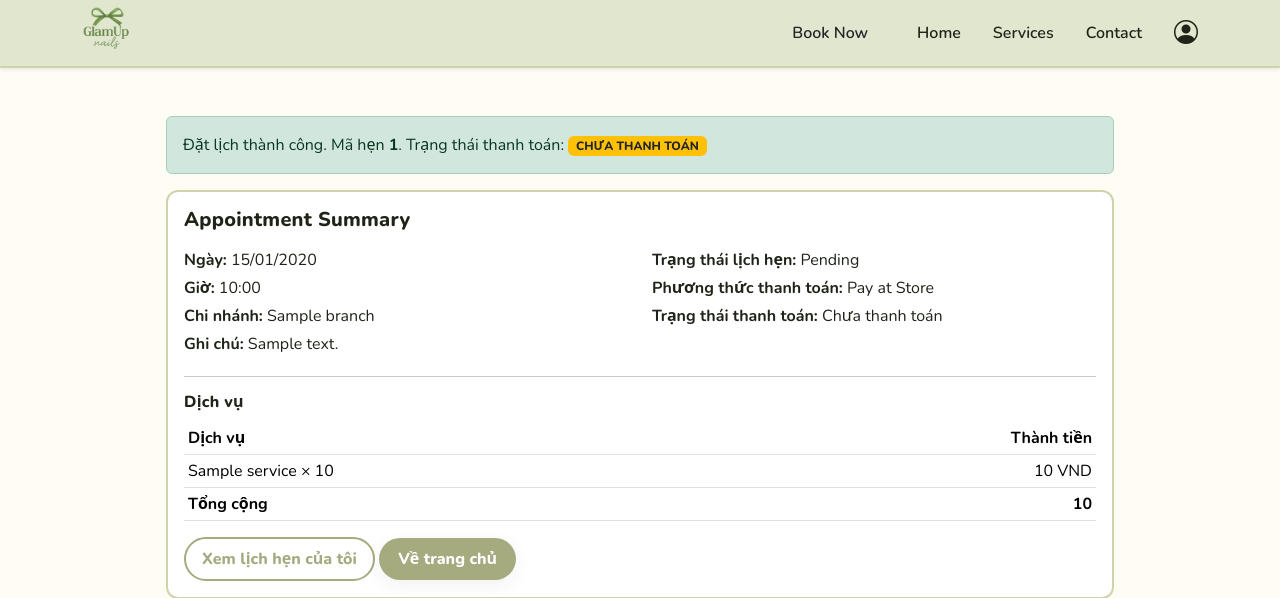
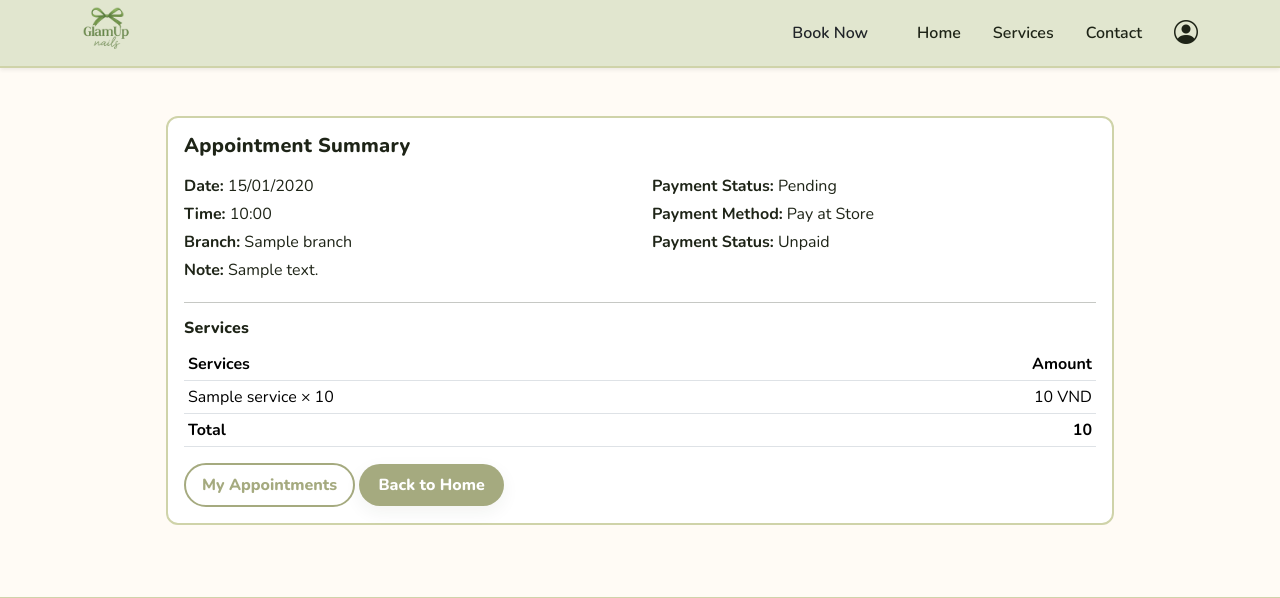
Before and after one commit to thniea/glamsup, a Django app: page /order-result/1/ in a window 1280 px wide. Shown: the top 598 px of the page. Run offline with Django 5.2, Linux system fonts and the light colour scheme; a user stored in the database is signed in; tables that the repository leaves empty hold one stand-in row (values such as "Sample post").

Commit message:
chỉnh thông báo bị lặp+ chỉnh thành tiếng anh

```diff
--- a/main/templates/customer/booking_sucess.html
+++ b/main/templates/customer/booking_sucess.html
@@ -2,7 +2,7 @@
 {% load static humanize %}
 
 
-{% block title %}Xác nhận đặt lịch · Glamup Nails{% endblock %}
+{% block title %}Appointment Confirmation · Glamup Nails{% endblock %}
 
 {% block head_extra %}
 <style>
@@ -11,45 +11,39 @@
   .badge-pay{font-weight:900}
 </style>
 {% endblock %}
-
+{% block messages %}{% endblock %}
 {% block content %}
 <div class="wrap">
-  <div class="alert alert-success fw-600">
-    Đặt lịch thành công. Mã hẹn <b>{{ code }}</b>.
-    Trạng thái thanh toán:
-    {% if paid %}
-      <span class="badge bg-success badge-pay">ĐÃ THANH TOÁN</span>
-    {% else %}
-      <span class="badge bg-warning text-dark badge-pay">CHƯA THANH TOÁN</span>
-    {% endif %}
+  <div
+
   </div>
 
   <div class="panel">
     <h5 class="fw-900 mb-3">Appointment Summary</h5>
     <div class="row">
       <div class="col-md-6">
-        <p class="mb-1"><b>Ngày:</b> {{ appt.appointment_date|date:"d/m/Y" }}</p>
-        <p class="mb-1"><b>Giờ:</b> {{ appt.appointment_time|time:"H:i" }}</p>
-        <p class="mb-1"><b>Chi nhánh:</b> {{ appt.branch.name }}</p>
-        <p class="mb-1"><b>Ghi chú:</b> {{ appt.note|default:"—" }}</p>
+        <p class="mb-1"><b>Date:</b> {{ appt.appointment_date|date:"d/m/Y" }}</p>
+        <p class="mb-1"><b>Time:</b> {{ appt.appointment_time|time:"H:i" }}</p>
+        <p class="mb-1"><b>Branch:</b> {{ appt.branch.name }}</p>
+        <p class="mb-1"><b>Note:</b> {{ appt.note|default:"—" }}</p>
       </div>
       <div class="col-md-6">
-        <p class="mb-1"><b>Trạng thái lịch hẹn:</b> {{ appt.get_status_display }}</p>
+        <p class="mb-1"><b>Payment Status:</b> {{ appt.get_status_display }}</p>
         {% if payment %}
-        <p class="mb-1"><b>Phương thức thanh toán:</b>
+        <p class="mb-1"><b>Payment Method:</b>
           {% if payment.method == payment.Method.ONLINE %}Momo/Banking{% else %}Pay at Store{% endif %}
         </p>
-        <p class="mb-1"><b>Trạng thái thanh toán:</b>
-          {% if payment.status == payment.Status.PAID %}Đã thanh toán{% else %}Chưa thanh toán{% endif %}
+        <p class="mb-1"><b>Payment Status:</b>
+          {% if payment.status == payment.Status.PAID %}Paid{% else %}Unpaid{% endif %}
         </p>
         {% endif %}
       </div>
     </div>
 
     <hr>
-    <h6 class="fw-900">Dịch vụ</h6>
+    <h6 class="fw-900">Services</h6>
     <table class="table table-sm">
-      <thead><tr><th>Dịch vụ</th><th class="text-end">Thành tiền</th></tr></thead>
+      <thead><tr><th>Services</th><th class="text-end">Amount</th></tr></thead>
       <tbody>
         {% for l in lines %}
         <tr>
@@ -58,15 +52,15 @@
         </tr>
         {% endfor %}
         <tr>
-          <td class="fw-bold">Tổng cộng</td>
+          <td class="fw-bold">Total</td>
           <td class="text-end fw-bold">{{ amount_vnd }}</td>
         </tr>
       </tbody>
     </table>
 
     <div class="mt-3">
-      <a href="{% url 'main:my_appointments' %}" class="btn btn-outline-brand">Xem lịch hẹn của tôi</a>
-      <a href="{% url 'main:home' %}" class="btn btn-brand">Về trang chủ</a>
+      <a href="{% url 'main:my_appointments' %}" class="btn btn-outline-brand">My Appointments</a>
+      <a href="{% url 'main:home' %}" class="btn btn-brand">Back to Home</a>
     </div>
   </div>
 </div>
--- a/main/templates/customer/my_appointments.html
+++ b/main/templates/customer/my_appointments.html
@@ -56,7 +56,6 @@
 
 <div class="row g-4">
 
-  {% include "includes/_messages.html" %}
 
   <!-- Sidebar -->
     <div class="row g-4">
--- a/main/templates/staff/appointments.html
+++ b/main/templates/staff/appointments.html
@@ -79,9 +79,6 @@
     </div>
 
 
-
-    {% include "includes/_messages.html" %}
-
     {% if appointments %}
       <div class="cards">
         {% for ap in appointments %}
--- a/main/templates/staff/receptionist_dashboard.html
+++ b/main/templates/staff/receptionist_dashboard.html
@@ -27,7 +27,6 @@
   <div class="col-lg-9 col-md-8">
     <h1 class="h4 mb-4 text-center">RECEPTIONIST DASHBOARD</h1>
 
-    {% include "includes/_messages.html" %}
 
   <div class="d-flex justify-content-between align-items-center mb-3 flex-wrap gap-2">
   <h2 class="h5 mb-0">
--- a/main/templates/staff/staff_account.html
+++ b/main/templates/staff/staff_account.html
@@ -80,7 +80,6 @@
       </div>
     </div>
 
-    {% include "includes/_messages.html" %}
 
     <!-- Account information -->
     <div class="card-soft mb-3">
```
